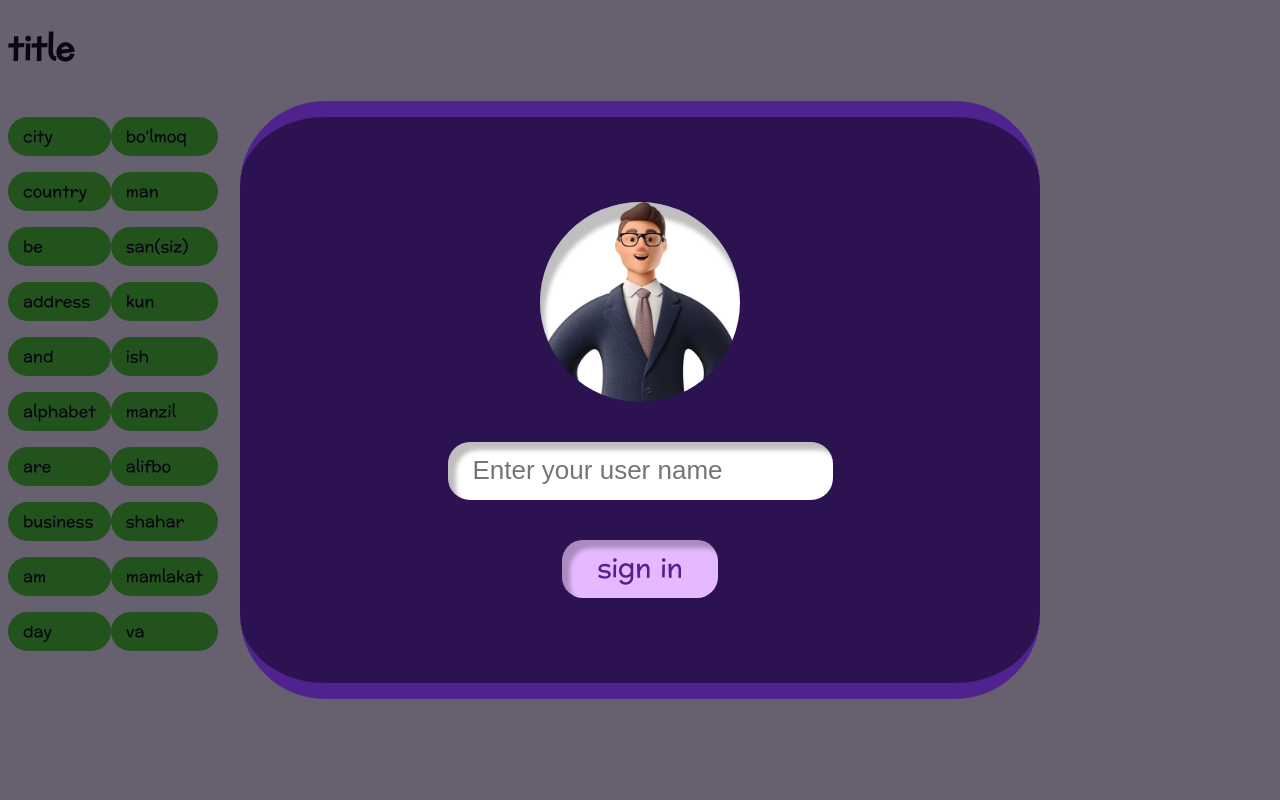
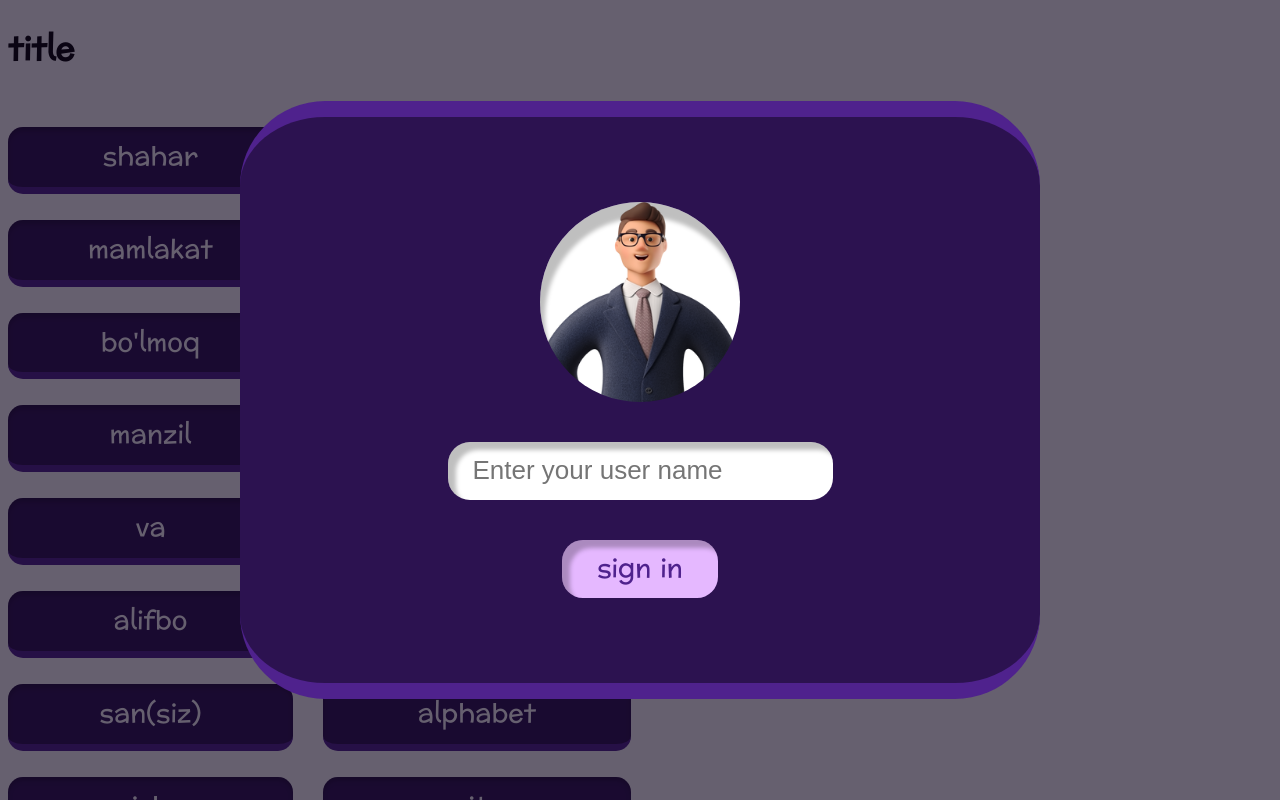
Before and after one commit to Bunyod1202/english-app, a Nuxt app: page / in a window 1280 px wide. Shown: the top 800 px of the page. Built offline with nearby package versions, Linux system fonts and the light colour scheme.

Commit message:
change desigen

```diff
--- a/components/BoxItems.vue
+++ b/components/BoxItems.vue
@@ -6,7 +6,7 @@
       <div class>
         <ul class="list list-uz">
           <li v-for="item in arrayUZ" :key="item.id" class="list-item" :value="item.id">
-            <p class="item-title" @click.prevent="uzPart(item.id,$event)">{{ item.en_text }}</p>
+            <p class="item-title" @click.prevent="uzPart(item.id,$event)">{{ item.uz_text }}</p>
             <span class="item-check"></span>
           </li>
         </ul>
@@ -14,7 +14,7 @@
       <div class>
         <ul class="list list-en">
           <li v-for="item in arrayEN" :key="item.id" class="list-item" :value="item.id">
-            <p class="item-title" @click.prevent="enPart(item.id,$event)">{{ item.uz_text }}</p>
+            <p class="item-title" @click.prevent="enPart(item.id,$event)">{{ item.en_text }}</p>
             <span class="item-check"></span>
           </li>
         </ul>
@@ -78,13 +78,17 @@ export default {
         event.target.parentElement.childNodes[0].classList.add('active')
         //id solishtirish
         if (this.enId === id) {
-          let chackItem = event.target.parentElement.childNodes[2]
-          chackItem.style.display = 'block'
+          let chackItem = event.target.parentElement
+          chackItem.childNodes[2].style.display = 'block'
+          chackItem.childNodes[0].classList.remove('active')
+          chackItem.childNodes[0].classList.add('success')
           for (let i = 0; i < this.arrayUZ.length; i++) {
             let listItem = elEnList.childNodes[i]
             if (listItem.value === id) {
               let chackItem = listItem.childNodes[2]
               chackItem.style.display = 'block'
+              listItem.childNodes[0].classList.remove('active')
+              listItem.childNodes[0].classList.add('success')
             }
           }
         } else {
@@ -119,13 +123,17 @@ export default {
         event.target.parentElement.childNodes[0].classList.add('active')
         //id solishtirish
         if (this.uzId === id) {
-          let chackItem = event.target.parentElement.childNodes[2]
-          chackItem.style.display = 'block'
+          let chackItem = event.target.parentElement
+          chackItem.childNodes[2].style.display = 'block'
+          chackItem.childNodes[0].classList.remove('active')
+          chackItem.childNodes[0].classList.add('success')
           for (let i = 0; i < this.arrayUZ.length; i++) {
             let listItem = elUzList.childNodes[i]
             if (listItem.value === id) {
               let chackItem = listItem.childNodes[2]
               chackItem.style.display = 'block'
+              listItem.childNodes[0].classList.remove('active')
+              listItem.childNodes[0].classList.add('success')
             }
           }
         } else {
@@ -164,30 +172,41 @@ export default {
 .list-item {
   position: relative;
 }
+.list-en{
+  margin-left: 30px;
+}
 .item-title {
-  padding: 5px 15px;
+  padding: 16px 80px;
   margin-bottom: 5px;
   border-radius: 50px;
-  background-color: #44db1b;
+  text-align: center;
+ background-color: #2C1250;
+border-bottom: 7px solid #4F228D;
+box-shadow: inset 0px 4px 4px #00000040;
+border-radius: 15px;
+font-weight: 400;
+font-size: 26px;
+line-height: 107.7%;
+color: #fff;
 }
 .item-check {
   width: 100%;
   height: 100%;
   display: none;
-  background-color: rgba(0, 0, 0, 0.434);
+  background-color: rgba(0, 0, 0, 0);
   position: absolute;
-  border-radius: 50px;
+  border-radius: 15px;
   left: 0;
   top: 0;
   z-index: 2;
 }
-.sucsess {
-  background-color: blue;
+.active {
+  border-bottom: 7px solid  #8c57d7;
+  color: #8c57d7;
 }
-.default {
-  background-color: #44db1b;
-}
-.active {
-  background-color:#349618 !important;
+.success {
+  background-color: #E5B8FF;
+border-bottom: 7px solid #4F228D;
+color: #4F228D;
 }
 </style>
```
